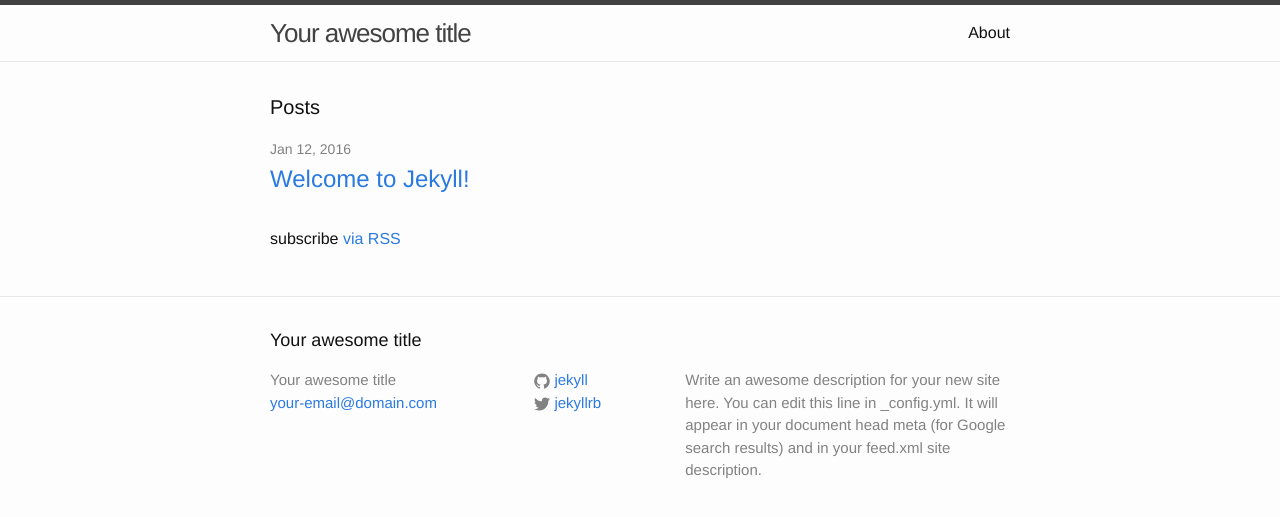
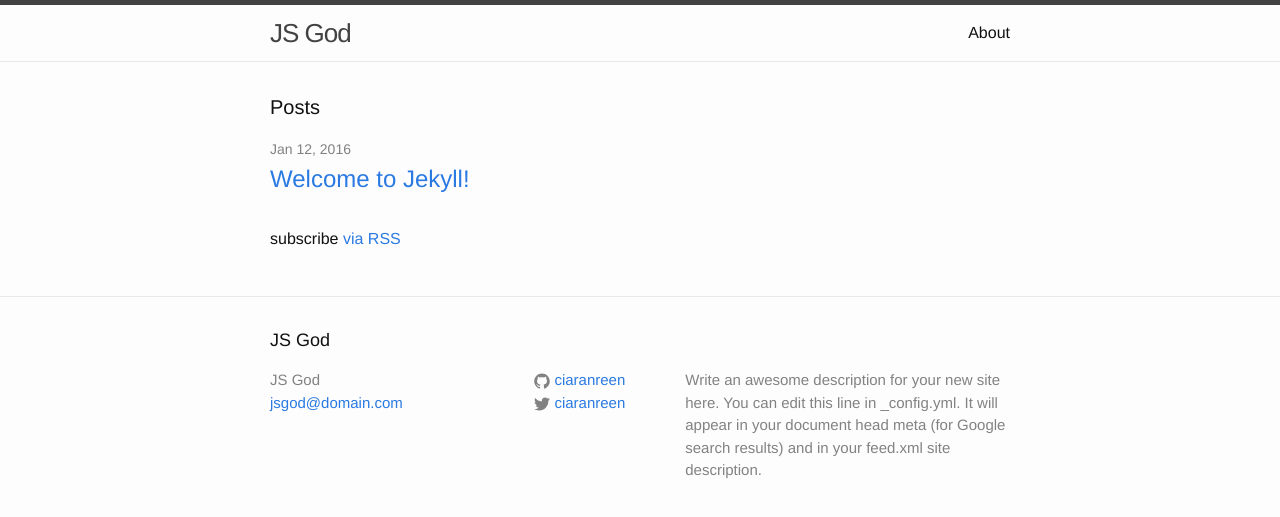
Before and after one commit to CiaranReen/ciaranreen.github.io, a Jekyll site: the page built from index.html, in a window 1280 px wide. Shown: the top 517 px of the page. Built offline with Jekyll 4.4.1, drawn with Linux system fonts in a browser that asks for light colours.

Commit message:
config settings for jekyll

```diff
--- a/_config.yml
+++ b/_config.yml
@@ -6,16 +6,16 @@
 # 'jekyll serve'. If you change this file, please restart the server process.
 
 # Site settings
-title: Your awesome title
-email: your-email@domain.com
+title: JS God
+email: jsgod@domain.com
 description: > # this means to ignore newlines until "baseurl:"
   Write an awesome description for your new site here. You can edit this
   line in _config.yml. It will appear in your document head meta (for
   Google search results) and in your feed.xml site description.
 baseurl: "" # the subpath of your site, e.g. /blog
-url: "http://yourdomain.com" # the base hostname & protocol for your site
-twitter_username: jekyllrb
-github_username:  jekyll
+url: "http://ciaranreen.github.io" # the base hostname & protocol for your site
+twitter_username: ciaranreen
+github_username:  ciaranreen
 
 # Build settings
 markdown: kramdown
```
